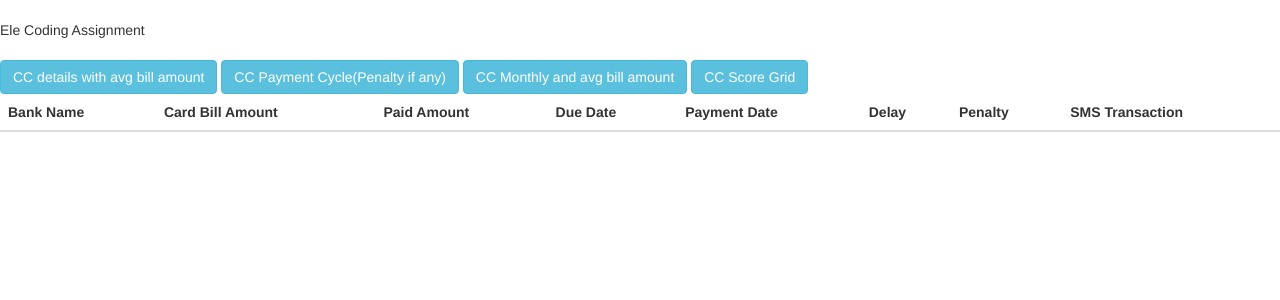
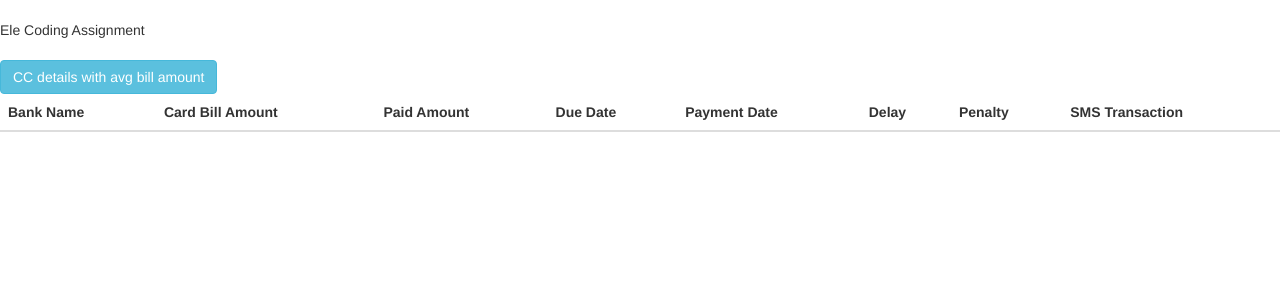
Before and after one commit to sumanau7/Ele_CC_Sumanau, a Flask app: page / in a window 1280 px wide. Shown: the top 300 px of the page. Run offline with Flask 2, Linux system fonts and the light colour scheme; lists and menus that the app fills with data are empty; some libraries are stand-ins or nearby versions.

Commit message:
Code refinement

```diff
--- a/main.py
+++ b/main.py
@@ -34,15 +34,14 @@ def cc_calculation(cc_bill):
         if cc_number:
             # { cc_number: (bank_name [0], start_date [1] , due_Date [2] , current_outstanding_bill [3],
             #  total_card_events[4]) }
-            response_dict[bill.cc_number] = (bill.bank_id, bill.date_added, bill.payment_due_date,\
-             cc_number[3] + bill.current_outstanding_bill, \
-                cc_number[4] + 1)
+            response_dict[bill.cc_number] = (bill.bank_id, bill.date_added,\
+             + cc_number[2] + bill.current_outstanding_bill, cc_number[3] + 1)
         else:
             # Initially there will no key with cc number
-            response_dict[bill.cc_number] = (bill.bank_id, bill.date_added, bill.payment_due_date, bill.current_outstanding_bill, 0)
+            response_dict[bill.cc_number] = (bill.bank_id, bill.date_added, bill.current_outstanding_bill, 0)
     # Calculating average for min due and total outstanding amount using total instances for that card.
     for cc_number,value in response_dict.iteritems():
-        response_dict[cc_number] = (value[0], value[1].strftime('%d/%b/%Y'), value[2].strftime('%d/%b/%Y'), value[3]/value[4])
+        response_dict[cc_number] = (value[0], value[1].strftime('%d'), value[2]/value[3])
     return response_dict
 
 @app.route('/ccDetails')
--- a/templates/index.html
+++ b/templates/index.html
@@ -21,9 +21,9 @@
         Ele Coding Assignment<br>
         <br>
         <button ng-click="ccDetails(); ccDetailsTable.show=!ccDetailsTable.show" type="button" class="btn btn-info">CC details with avg bill amount</button>
-        <button ng-click="ccPaymentCycle(); ccPaymentCycleTable.show=!ccPaymentCycleTable.show" type="button" class="btn btn-info">CC Payment Cycle(Penalty if any)</button>
+<!--         <button ng-click="ccPaymentCycle(); ccPaymentCycleTable.show=!ccPaymentCycleTable.show" type="button" class="btn btn-info">CC Payment Cycle(Penalty if any)</button>
         <button ng-click="ccMonthlyPayment(); ccMonthlyPaymentTable.show=!ccMonthlyPaymentTable.show" type="button" class="btn btn-info">CC Monthly and avg bill amount</button>
-        <button ng-click="ccScoreGrid(); ccScoreGridTable.show=!ccScoreGridTable.show" type="button" class="btn btn-info">CC Score Grid</button>
+        <button ng-click="ccScoreGrid(); ccScoreGridTable.show=!ccScoreGridTable.show" type="button" class="btn btn-info">CC Score Grid</button> -->
         <br>
         <table ng-show="ccDetailsTable" class="table">
           <thead>
@@ -31,7 +31,6 @@
               <th>Bank Name</th>
               <th>CC Number</th>
               <th>Start Date</th>
-              <th>Due Date</th>
               <th>Avg Bill Amount</th>
             </tr>
           </thead>
@@ -40,9 +39,8 @@
           <tr ng-repeat="(ccNumber,ccDetail) in ccDetailsData" ng-click="getDetails();">
             <td>{{ ccDetail[0] }} </td>
             <td>{{ ccNumber }} </td>
-            <td>{{ ccDetail[1] }}</td>
-            <td>{{ ccDetail[2] }} </td>
-            <td><button type="button" class="btn btn-default">{{ ccDetail[3] | number:2 }}</button></td>
+            <td>{{ ccDetail[1] }} of every month</td>
+            <td><button type="button" class="btn btn-default">{{ ccDetail[2] | number:2 }}</button></td>
           </tr>
           </tbody>
         </table>
```
